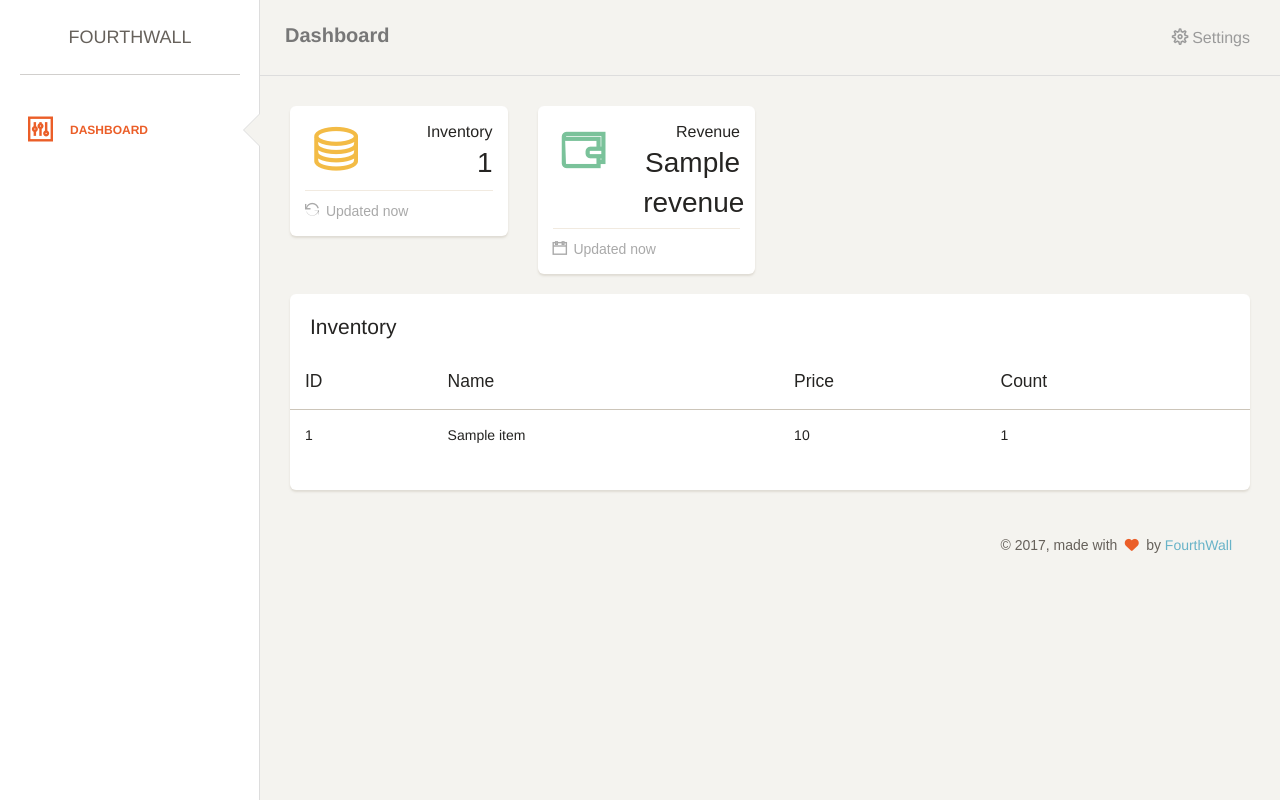
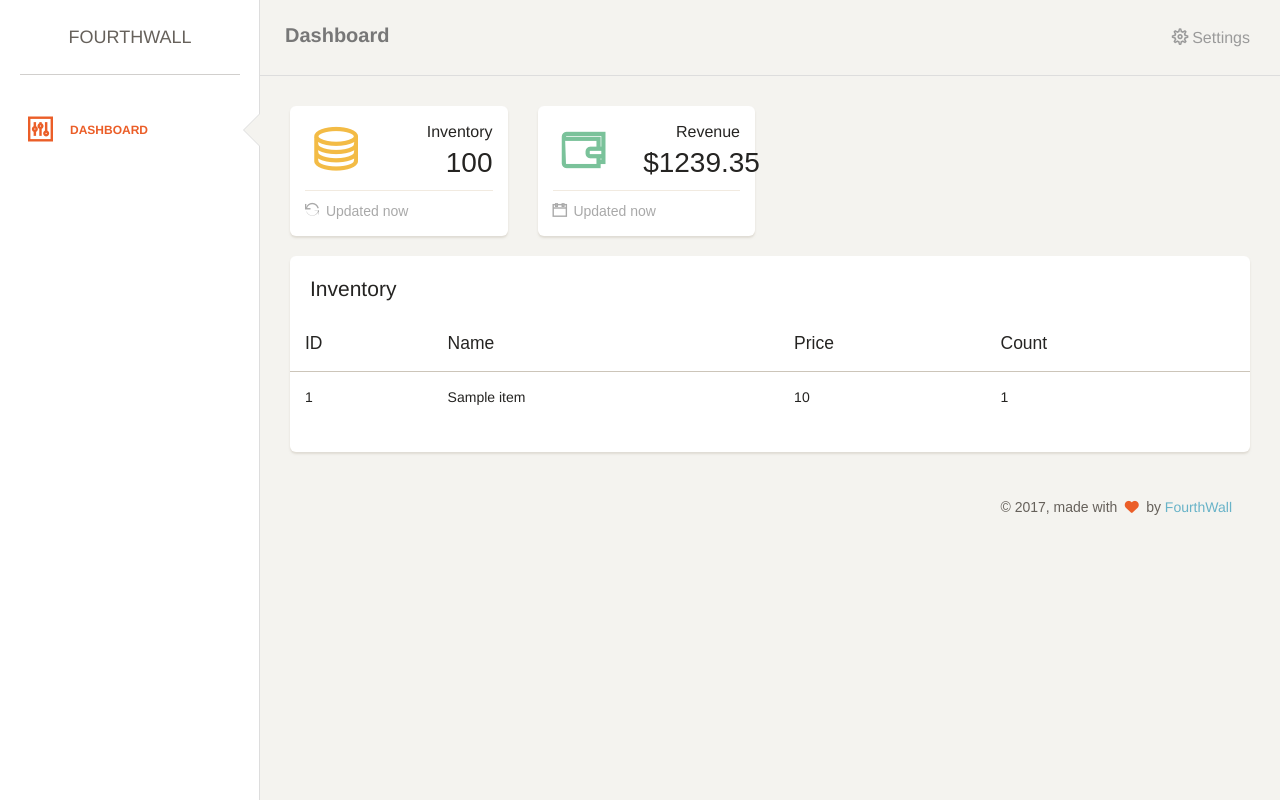
Before and after one commit to FourthWallHTN/Webserver, a Python web app: template templates/dashboard.html in a window 1280 px wide. Run offline with Jinja, Linux system fonts and the light colour scheme; the template is opened without the code that fills it: most values are stand-ins (such as "Sample title", 1, 10 or a date in 2020); some libraries are stand-ins or nearby versions; some web fonts are replaced.

Commit message:
Add methods and info

```diff
--- a/app.py
+++ b/app.py
@@ -24,7 +24,7 @@ def seller():
     items = session.query(Item).order_by(Item.id.asc()).all()
     inventory_count = "100"
     revenue = "$1200"
-	return render_template("dashboard.html", items=items, inventory_count=inventory_count, revenue=revenue)
+	return render_template("dashboard.html", items=items)
 
 # Display buyer page to connect accounts for Coinbase and Square, see history/info/etc
 @app.route('/buyer')
--- a/templates/dashboard.html
+++ b/templates/dashboard.html
@@ -159,7 +159,7 @@
                                     <div class="col-xs-7">
                                         <div class="numbers">
                                             <p>Inventory</p>
-                                            {{ inventory_count }}
+                                            100
                                         </div>
                                     </div>
                                 </div>
@@ -184,7 +184,7 @@
                                     <div class="col-xs-7">
                                         <div class="numbers">
                                             <p>Revenue</p>
-                                            {{ revenue }}
+                                            $1239.35
                                         </div>
                                     </div>
                                 </div>
```
